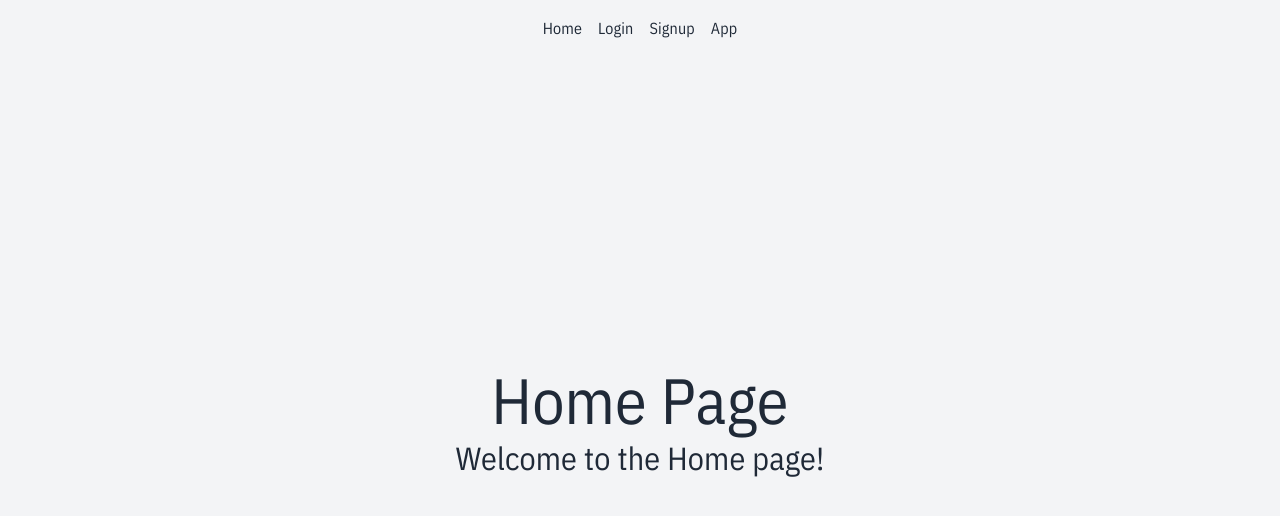
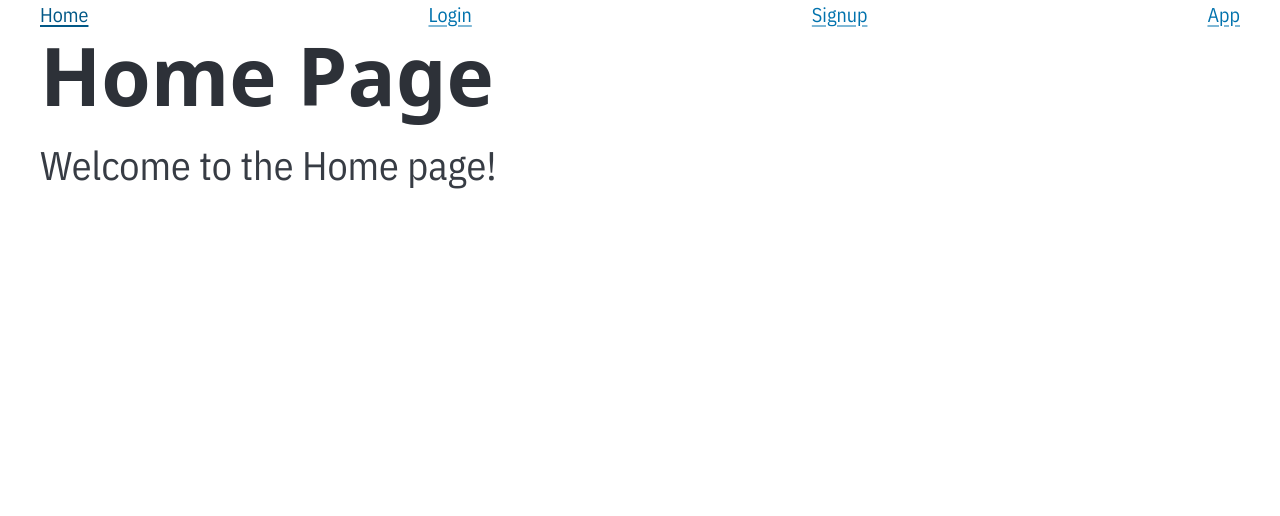
Before and after one commit to ElianRenteria/chat-platform, a Svelte app: page / in a window 1280 px wide. Shown: the top 516 px of the page. Built offline with nearby package versions, Linux system fonts and the light colour scheme; a web font is replaced by a local one.

Commit message:
replaced tailwind with pico

```diff
--- a/index.html
+++ b/index.html
@@ -4,8 +4,7 @@
     <meta charset="UTF-8" />
     <link rel="icon" type="image/svg+xml" href="/vite.svg" />
     <meta name="viewport" content="width=device-width, initial-scale=1.0" />
-    <link rel="stylesheet" href="https://cdn.jsdelivr.net/npm/bootstrap@5.3.2/dist/css/bootstrap.min.css"/>
-    <link rel="stylesheet" href="https://cdn.jsdelivr.net/npm/bootstrap-icons@1.11.2/font/bootstrap-icons.css"/>
+    <meta name="color-scheme" content="light dark">
     <link rel="preconnect" href="https://fonts.googleapis.com">
     <link rel="preconnect" href="https://fonts.gstatic.com" crossorigin>
     <link href="https://fonts.googleapis.com/css2?family=Concert+One&family=IBM+Plex+Sans+Condensed:ital,wght@0,100;0,200;0,300;0,400;0,500;0,600;0,700;1,100;1,200;1,300;1,400;1,500;1,600;1,700&family=Nerko+One&family=SUSE:wght@100..800&display=swap" rel="stylesheet">
--- a/package.json
+++ b/package.json
@@ -10,14 +10,12 @@
   },
   "devDependencies": {
     "@sveltejs/vite-plugin-svelte": "^3.1.1",
-    "autoprefixer": "^10.4.20",
-    "daisyui": "^4.12.10",
-    "postcss": "^8.4.44",
     "svelte": "^4.2.19",
-    "tailwindcss": "^3.4.10",
     "vite": "^5.4.1"
   },
   "dependencies": {
+    "@picocss/pico": "^2.0.6",
+    "pocketbase": "^0.21.5",
     "svelte-routing": "^2.13.0"
   }
 }
--- a/postcss.config.cjs
+++ /dev/null
@@ -1,6 +0,0 @@
-module.exports = {
-    plugins: {
-      tailwindcss: {},
-      autoprefixer: {},
-    },
-  };
--- a/src/App.svelte
+++ b/src/App.svelte
@@ -4,17 +4,18 @@
   import Login from './routes/Login.svelte';
   import Register from './routes/Register.svelte';
   import Chat from './routes/Chat.svelte';
+  import '@picocss/pico'
 </script>
 
 <Router>
-  <div class="h-full w-full flex flex-col justify-start items-center">
-    <nav class="w-full mt-3 flex justify-center gap-3">
+  <div class="container">
+    <nav>
       <Link to="/">Home</Link>
       <Link to="/login">Login</Link>
       <Link to="/signup">Signup</Link>
       <Link to="/app">App</Link>
     </nav>
-    <main class="w-full h-full">
+    <main>
       <Route path="/" component={Home} exact />
       <Route path="/login" component={Login} />
       <Route path="/register" component={Register} />
--- a/src/main.css
+++ b/src/main.css
@@ -1,8 +1,3 @@
-@tailwind base;
-@tailwind components;
-@tailwind utilities;
-
-
 html {
     width: 100%;
     height: 100%;
@@ -28,26 +23,3 @@ img, picture, video, canvas, svg {
     max-width: 100%;
     user-select: none;
 }
-#app {
-    width: 100%;
-    height: 100%;
-    padding: 0%;
-    margin: 0%;
-    display: flex;
-    flex-direction: column;
-    justify-content: center;
-    align-items: center;
-    background-color: #f3f4f6;
-    color: #1f2937;
-    font-size: 1rem;
-    font-weight: 400;
-    line-height: 1.5;
-    letter-spacing: 0.00938em;
-    text-align: left;
-    transition: background-color 0.2s, color 0.2s;
-    overflow-x: hidden;
-    overflow-y: auto;
-    -webkit-overflow-scrolling: touch;
-    -webkit-font-smoothing: antialiased;
-    -moz-osx-font-smoothing: grayscale;
-}
--- a/src/routes/Home.svelte
+++ b/src/routes/Home.svelte
@@ -1,7 +1,6 @@
-<div class="w-full h-full flex flex-col justify-center items-center">
-    <h1>Home Page</h1>
-    <p>Welcome to the Home page!</p>
-</div>
+
+<h1>Home Page</h1>
+<p>Welcome to the Home page!</p>
 
 
 
--- a/src/routes/Login.svelte
+++ b/src/routes/Login.svelte
@@ -1,18 +1,38 @@
-<div class="w-full h-full flex flex-column justify-center items-center">
-    <div class="w-1/3 h-2/3 bg-blue-300 rounded-xl flex flex-col justify-start items-center p-4 gap-3">
-        <h1 class="mt-5">Login Page</h1>
-        <p>Welcome to the Login page!</p>
-        <input type="text" placeholder="Username" class="w-2/3 p-2 border border-gray-300 rounded-lg bg-slate-200 mt-10" />
-        <input type="password" placeholder="Password" class="w-2/3 p-2 border border-gray-300 rounded-lg bg-slate-200 mt-3" />
-        <button class="btn btn-primary mt-3 w-1/3">Login</button>
+
+<div class="container">
+    <h1>Login Page</h1>
+    <p>Welcome to the Login page!</p>
+    <div class="container">
+        <input type="text" placeholder="Username" bind:value={username}/>
+        <input type="password" placeholder="Password"bind:value={password}/>
+        <button on:click={authenticate}>Login</button>
     </div>
 </div>
 
 
 
+<script>
+    import PocketBase from 'pocketbase';
 
-<script>
+    let username = '';
+    let password = '';
 
+    const pb = new PocketBase('https://elianrenteria.me/pocketbase');
+
+    async function authenticate() {
+        const authData = await pb.collection('users').authWithPassword(
+            username,
+            password
+        );
+
+        // after the above you can also access the auth data from the authStore
+        console.log(pb.authStore.isValid);
+        console.log(pb.authStore.token);
+        console.log(pb.authStore.model.id);
+
+        // "logout" the last authenticated account
+        pb.authStore.clear();
+    }
 </script>
 
 <style>
--- a/tailwind.config.cjs
+++ /dev/null
@@ -1,8 +0,0 @@
-/** @type {import('tailwindcss').Config} */
-export default {
-  content: ['./src/**/*.{svelte,js,ts}'],
-  theme: {
-    extend: {},
-  },
-  plugins: [require('daisyui')],
-}
--- a/vite.config.js
+++ b/vite.config.js
@@ -5,9 +5,5 @@ import { svelte } from '@sveltejs/vite-plugin-svelte'
 export default defineConfig({
   plugins: [
     svelte(),
-  ],
-  css: {
-    postcss: './postcss.config.js',
-
-  },
+  ]
 })
```
Also changed, not shown: 1 other file (tests, documents, lock files or other folders).
